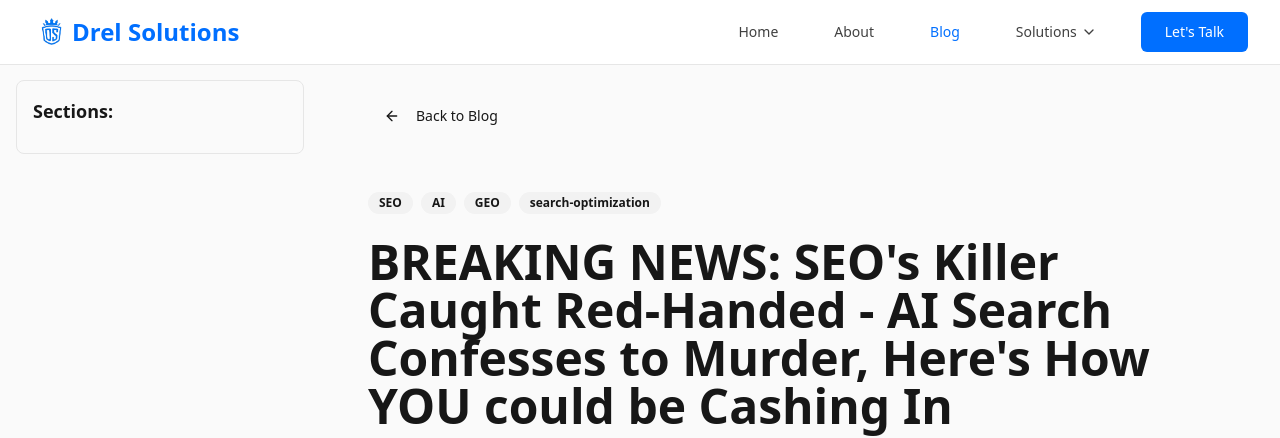
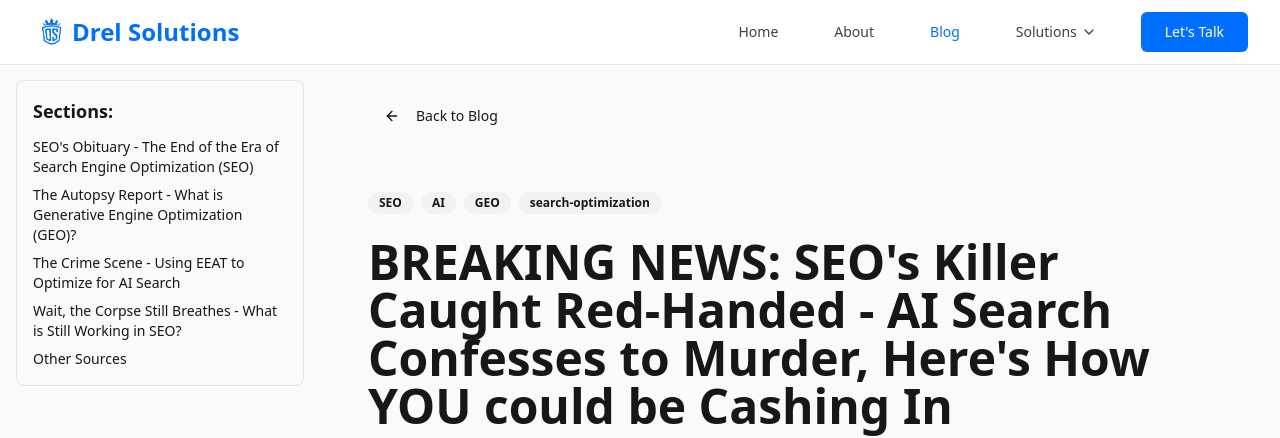
Before and after one commit to ElliotDrel/Drel_Solutions, a React (Vite) app: page /blog/ai-search-confesses-to-the-murder-of-seo in a window 1280 px wide. Shown: the top 438 px of the page. Built offline with nearby package versions, Linux system fonts and the light colour scheme.

Commit message:
Add new cover image and update article references
- Introduced a new cover image titled "AI Nerds Trying to Modelnap A AI Search Engine."
- Updated article references in the blog data to use the new image and improved heading levels for better structure and SEO optimization.

```diff
--- a/src/data/blog/articles.ts
+++ b/src/data/blog/articles.ts
@@ -38,7 +38,7 @@ export const mockPosts: BlogPost[] = [
     id: '4',
     title: 'Turns Out You Don\'t Actually Need to Modelnap An AI to Get 30.95% More Visibility (London Researchers Found the Polite Method)',
     subtitle: 'London School of Economics researchers just published a study that PROVES you can boost your visibility in AI search results by 30.95% with just a Macbook and a few free online tools. Here\'s how!',
-    image: '/blog/Cover Image - Turns Out You Don\'t Actually Need to Modelnap An AI to Get 30.95% More Visibility (London Researchers Found the Polite Method).png',
+    image: 'blog/Cover Image - AI Nerds Trying to Modelnap A AI Search Engine.png',
     author: { name: 'Elliot Drel', slug: 'elliot-drel' },
     readingTime: 9,
     tags: ['AI-optimization', 'visibility', 'research', 'GEO'],
@@ -87,7 +87,7 @@ export const articleContent: Record<string, string> = {
     <p>Our analysis of 50 small to medium businesses revealed that manual processes were costing an average of $45,000 per year in hidden expenses - far more than the cost of automation solutions.</p>
   `,
   'ai-search-confesses-to-the-murder-of-seo': `
-    <h3>SEO's Obituary - The End of the Era of Search Engine Optimization (SEO)</h3>
+    <h2>SEO's Obituary - The End of the Era of Search Engine Optimization (SEO)</h2>
 
     <p>SEO stands for Search Engine optimization.</p>
 
@@ -101,7 +101,7 @@ export const articleContent: Record<string, string> = {
 
     <p>That is a GROUND BREAKING change. Just being the first result on Google is NO LONGER ENOUGH.</p>
 
-    <h3>The Autopsy Report - What is Generative Engine Optimization (GEO)?</h3>
+    <h2>The Autopsy Report - What is Generative Engine Optimization (GEO)?</h2>
 
     <p>GEO stands for Generative Engine Optimization, or can be referred to as AI search.</p>
 
@@ -121,7 +121,7 @@ export const articleContent: Record<string, string> = {
 
     <p>At this point the question is HOW are you going to make sure your website is included in these AI generated answers?</p>
 
-    <h3>The Crime Scene - Using EEAT to Optimize for AI Search</h3>
+    <h2>The Crime Scene - Using EEAT to Optimize for AI Search</h2>
 
     <p>I am sure you have heard of EEAT before. EEAT has been around for a few years already.</p>
 
@@ -181,7 +181,7 @@ export const articleContent: Record<string, string> = {
 
     <p><strong>Secret Sauce:</strong> The easiest way I found to present both sides of an argument is to use a simple table, or a pros and cons list.</p>
 
-    <h3>Wait, the Corpse Still Breathes - What is Still Working in SEO?</h3>
+    <h2>Wait, the Corpse Still Breathes - What is Still Working in SEO?</h2>
 
     <p>Before you start digging SEO's grave, let me be CRYSTAL CLEAR about something important.</p>
 
@@ -229,7 +229,7 @@ export const articleContent: Record<string, string> = {
 
     <hr />
 
-    <h3>Other Sources</h3>
+    <h2>Other Sources</h2>
 
     <p>- [1]: <a href="https://drelsolutions.com">How the 57.11 percent figure was calculated, with exact sources and math</a></p>
 
```
Also changed, not shown: 1 other file (tests, documents, lock files or other folders).
